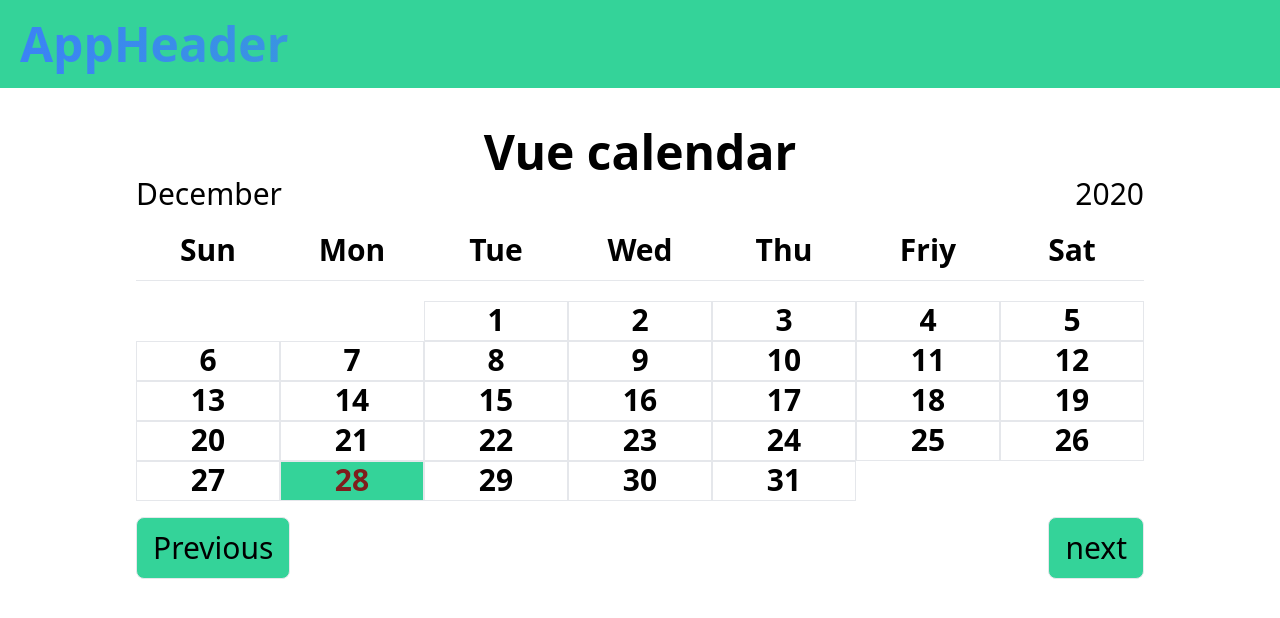
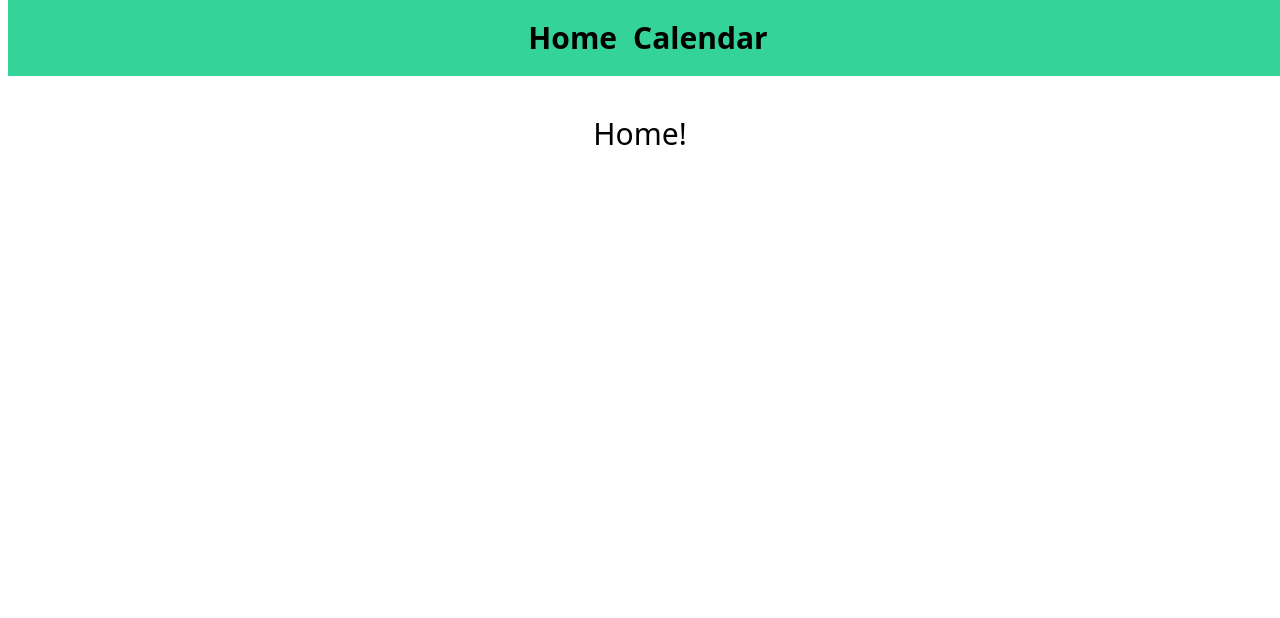
Before and after one commit to Samk13/vue3-10-apps, a Vue app: page / in a window 1280 px wide. Shown: the top 618 px of the page. Built offline with nearby package versions, Linux system fonts and the light colour scheme.

Commit message:
vue-router working no hash

```diff
--- a/package.json
+++ b/package.json
@@ -9,7 +9,8 @@
   },
   "dependencies": {
     "core-js": "^3.6.5",
-    "vue": "^3.0.0"
+    "vue": "^3.0.0",
+    "vue-router": "^4.0.2"
   },
   "devDependencies": {
     "@tailwindcss/postcss7-compat": "^2.0.2",
--- a/src/App.vue
+++ b/src/App.vue
@@ -1,24 +1,16 @@
 <template>
   <div class="container text-center text-3xl flex flex-col">
     <AppHeader class="mb-10" />
-    <calendar />
+    <router-view></router-view>
   </div>
 </template>
 
 <script>
 import AppHeader from "./components/AppHeader.vue";
-import Calendar from "./components/Calendar";
 export default {
   name: "App",
   components: {
-    Calendar,
     AppHeader,
   },
-  data: () => {
-    return {
-      text: "hello from Sam!",
-    };
-  },
-  computed: {},
 };
 </script>
--- a/src/components/AppHeader.vue
+++ b/src/components/AppHeader.vue
@@ -1,11 +1,8 @@
 <template>
-  <div class="bg-green-400 text-left">
-    <h1
-      class="bg-green-400 p-5 bg-clip-text text-transparent bg-gradient-to-r from-blue-500 to-teal-500 text-5xl font-black"
-    >
-      AppHeader
-    </h1>
-  </div>
+  <nav class="bg-green-400 space-x-2 font-bold ml-2 p-5 text-3xl">
+    <router-link class="p-2" to="/">Home</router-link>
+    <router-link to="/calendar">Calendar</router-link>
+  </nav>
 </template>
 
 <script>
--- a/src/main.js
+++ b/src/main.js
@@ -1,5 +1,8 @@
 import { createApp } from "vue";
 import App from "./App.vue";
+import router from "./router";
 import "./assets/styles.css";
 
-createApp(App).mount("#app");
+const app = createApp(App);
+app.use(router);
+app.mount("#app");
--- /dev/null
+++ b/src/pages/Home.vue
@@ -0,0 +1,9 @@
+<template>
+  <h1>Home!</h1>
+</template>
+
+<script>
+export default {};
+</script>
+
+<style></style>
```
Also changed, not shown: src/router.js (added, +13 -0 lines), src/pages/Calendar.vue (renamed from src/components/Calendar.vue), 2 other files (tests, documents, lock files or other folders).
